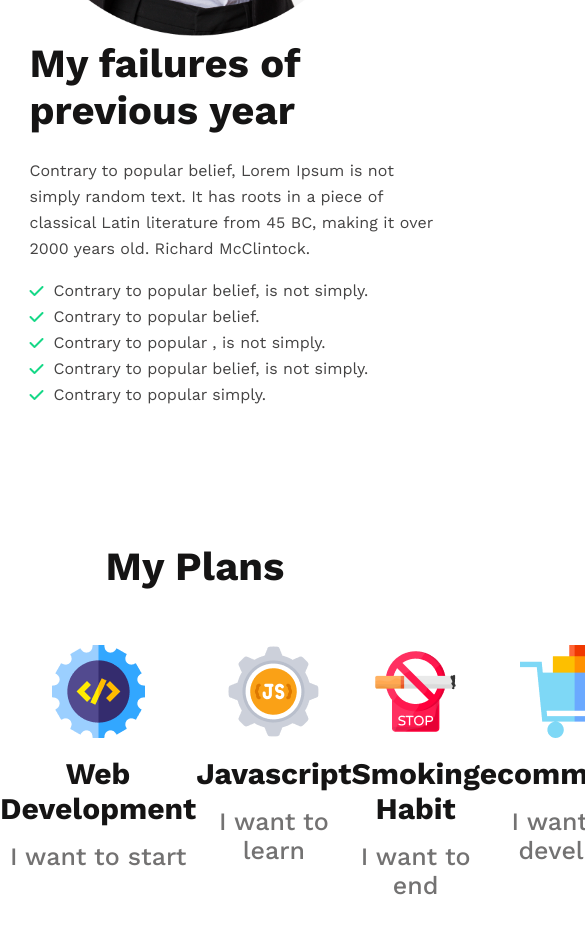
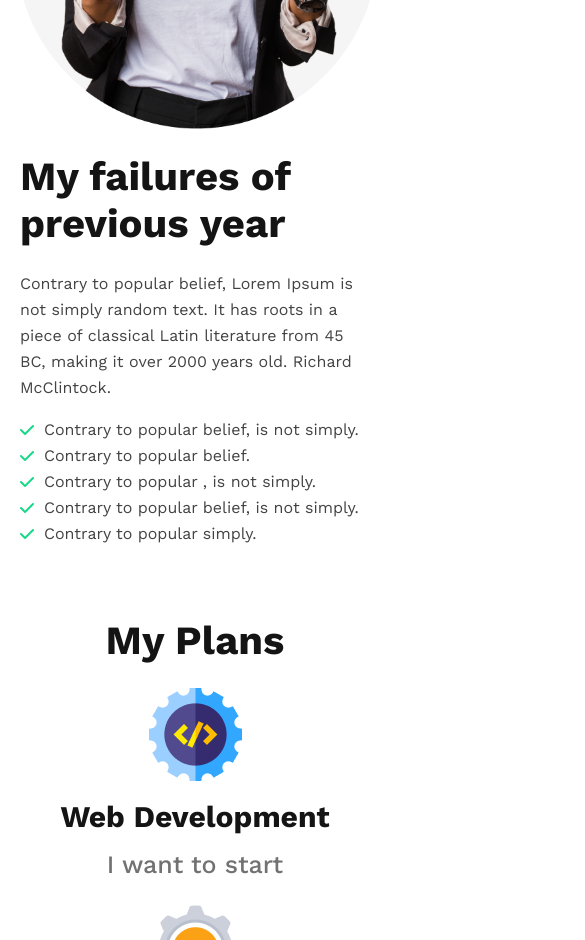
Before and after one commit to zaman-pro/practice-3, a plain HTML site: page index.html in a window 390 px wide. Shown: the part 1060-2000 px from the top of the page, 585 px wide, since content can reach past the window. Drawn offline with nearby package versions, Linux system fonts and the light colour scheme.

Commit message:
margin and paddin modified

```diff
--- a/style.css
+++ b/style.css
@@ -244,18 +244,47 @@ footer {
 
 /* mobile and small devices */
 @media screen and (max-width: 576px) {
+  footer,
+  main section {
+    margin-top: 50px;
+  }
+
   header {
     background-image: none;
   }
+  .footer-container,
+  .call-now-container,
+  .text-container,
   .banner-container {
-    width: 100%;
-    justify-content: flex-start;
     padding: 20px;
   }
-  .failures-container{
+  .text-container {
+    margin: 0;
+  }
+  .future-title,
+  .my-plans-title{
+    margin-bottom: 24px;
+  }
+  .plans-container,
+  .footer-container,
+  .failures-container {
     flex-direction: column;
   }
-  .failures-container img{
+  .failures-container img {
     width: 100%;
   }
+  .plans-container{
+    gap: 25px;
+  }
+  .footer-container {
+    gap: 50px;
+  }
+  .failures-desc,
+  .text-container,
+  .banner-title,
+  .banner-desc,
+  .call-now-title,
+  .future-desc {
+    width: auto;
+  }
 }
```
